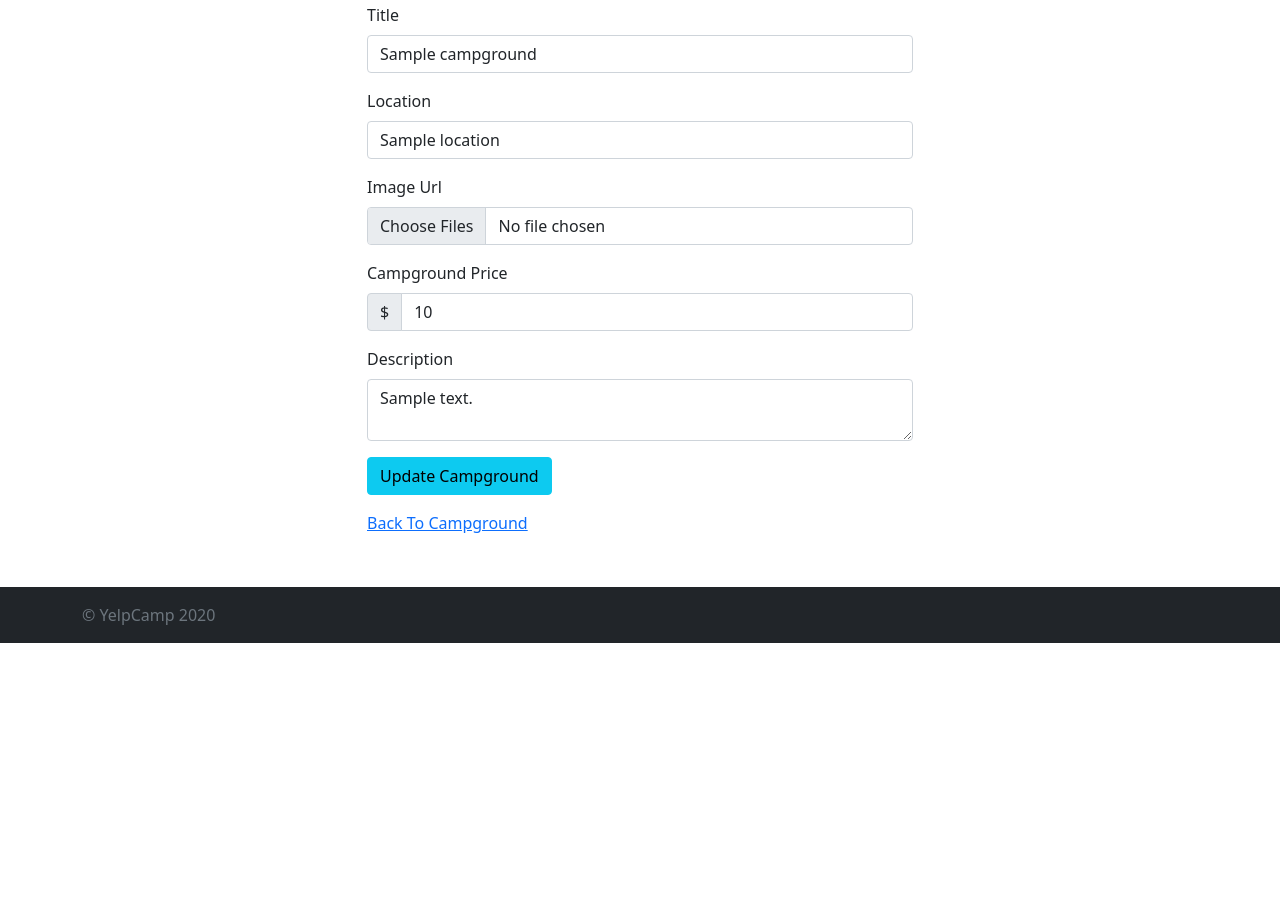
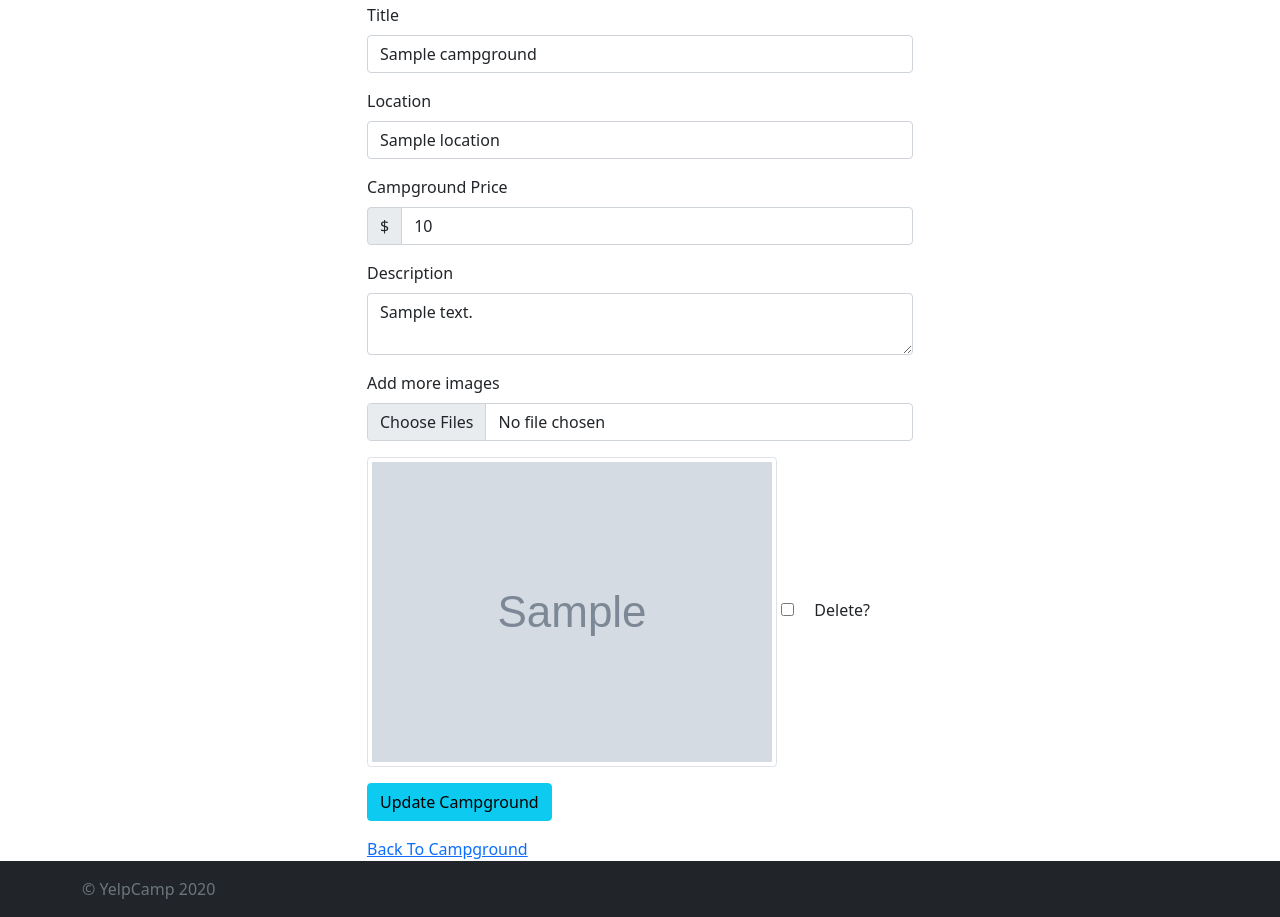
Before and after one commit to mkmenta/yelp-camp-python, a Flask app: template YelpCampPython/templates/campgrounds/edit.html in a window 1280 px wide. Shown: the part 157-1074 px from the top of the page. Before the commit the page ends 800 px from the top, so only its background shows below. Run offline with Flask 2, Linux system fonts and the light colour scheme; the template is opened without the code that fills it: most values are stand-ins (such as "Sample title", 1, 10 or a date in 2020); grey boxes marked "Sample" are stand-in pictures; some libraries are stand-ins or nearby versions.

Commit message:
Delete images working

```diff
--- a/YelpCampPython/templates/campgrounds/edit.html
+++ b/YelpCampPython/templates/campgrounds/edit.html
@@ -16,16 +16,12 @@
                            value="{{ campground.location }}" required>
                 </div>
                 <div class="mb-3">
-                    <label class="form-label" for="image">Image Url</label>
-                    <input class="form-control" type="file" name="image" multiple>
-                </div>
-                <div class="mb-3">
                     <label class="form-label" for="price">Campground Price</label>
                     <div class="input-group">
                         <span class="input-group-text" id="price-label">$</span>
                         <input type="text" class="form-control" id="price" placeholder="0.00" aria-label="price"
                                aria-describedby="price-label" name="price" value="{{ campground.price }}"
-                        required>
+                               required>
                     </div>
                 </div>
 
@@ -33,6 +29,20 @@
                     <label class="form-label" for="description">Description</label>
                     <textarea class="form-control" type="text" id="description"
                               name="description" required>{{ campground.description }}</textarea>
+                </div>
+                <div class="mb-3">
+                    <label class="form-label" for="image">Add more images</label>
+                    <input class="form-control" type="file" name="image" multiple>
+                </div>
+                <div class="mb-3">
+                    {% for img in campground.images %}
+                        <img src="{{ img.url }}" class="img-thumbnail" alt="">
+                        <div class="form-check-inline">
+                            <input type="checkbox" id="image-{{ loop.index }}" name="deleteImages"
+                                   value="{{ img.public_id }}">
+                        </div>
+                        <label for="image-{{ loop.index }}">Delete?</label>
+                    {% endfor %}
                 </div>
                 <div class="mb-3">
                     <button class="btn btn-info">Update Campground</button>
```
Also changed, not shown: YelpCampPython/routes/campgrounds.py (+25 -9 lines).
